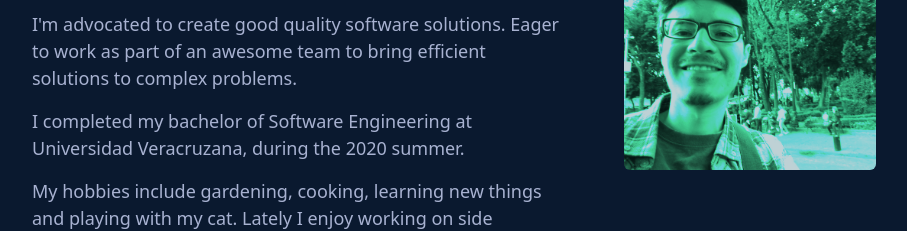
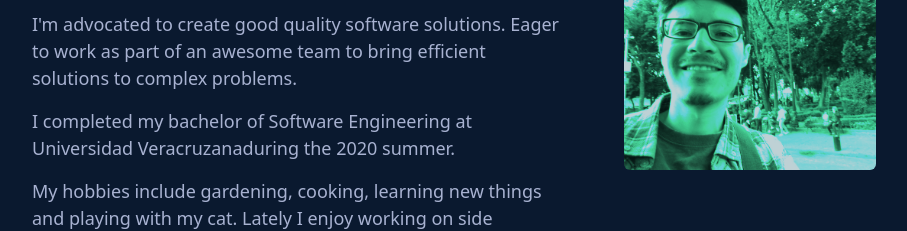
Before and after one commit to Alex-Camara/portfolio, a Vue app: page /about-me in a window 1280 px wide. Shown: the part 980-1211 px from the top of the page, without its empty margins (176-1083 px from the left). Built offline with nearby package versions, Linux system fonts and the light colour scheme.

Commit message:
Update cv

```diff
--- a/src/views/AboutMe.vue
+++ b/src/views/AboutMe.vue
@@ -27,7 +27,7 @@
             <a href="https://www.uv.mx/" target="_blank" class="link-text">
               Universidad Veracruzana
             </a>
-            <p>, during the 2020 summer.</p>
+            <p> during the 2020 summer.</p>
           </div>
           <p>
             My hobbies include gardening, cooking, learning new things and
```
Also changed, not shown: 2 other files (tests, documents, lock files or other folders).
